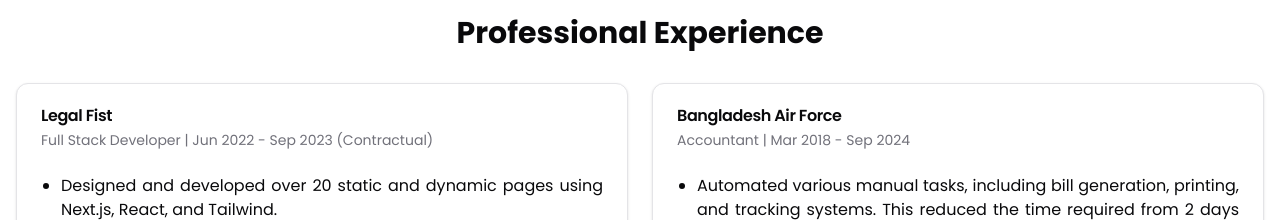
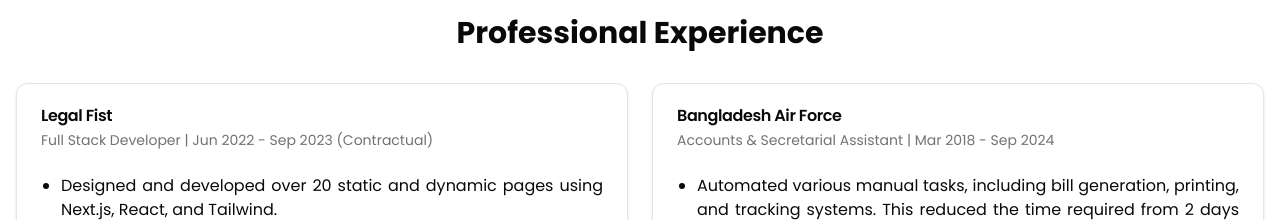
Before and after one commit to ctafsiras/ctafsiras, a Next.js app: page / in a window 1280 px wide. Shown: the part 980-1200 px from the top of the page. Built offline with nearby package versions, Linux system fonts and the light colour scheme.

Commit message:
BAF position fixed

```diff
--- a/src/components/experience.tsx
+++ b/src/components/experience.tsx
@@ -14,7 +14,7 @@ export function Experience() {
     },
     {
       company: "Bangladesh Air Force",
-      position: "Accountant",
+      position: "Accounts & Secretarial Assistant",
       duration: "Mar 2018 - Sep 2024",
       responsibilities: [
         "Automated various manual tasks, including bill generation, printing, and tracking systems. This reduced the time required from 2 days to 1 hour and the necessary manpower from 3 to 1.",
```
